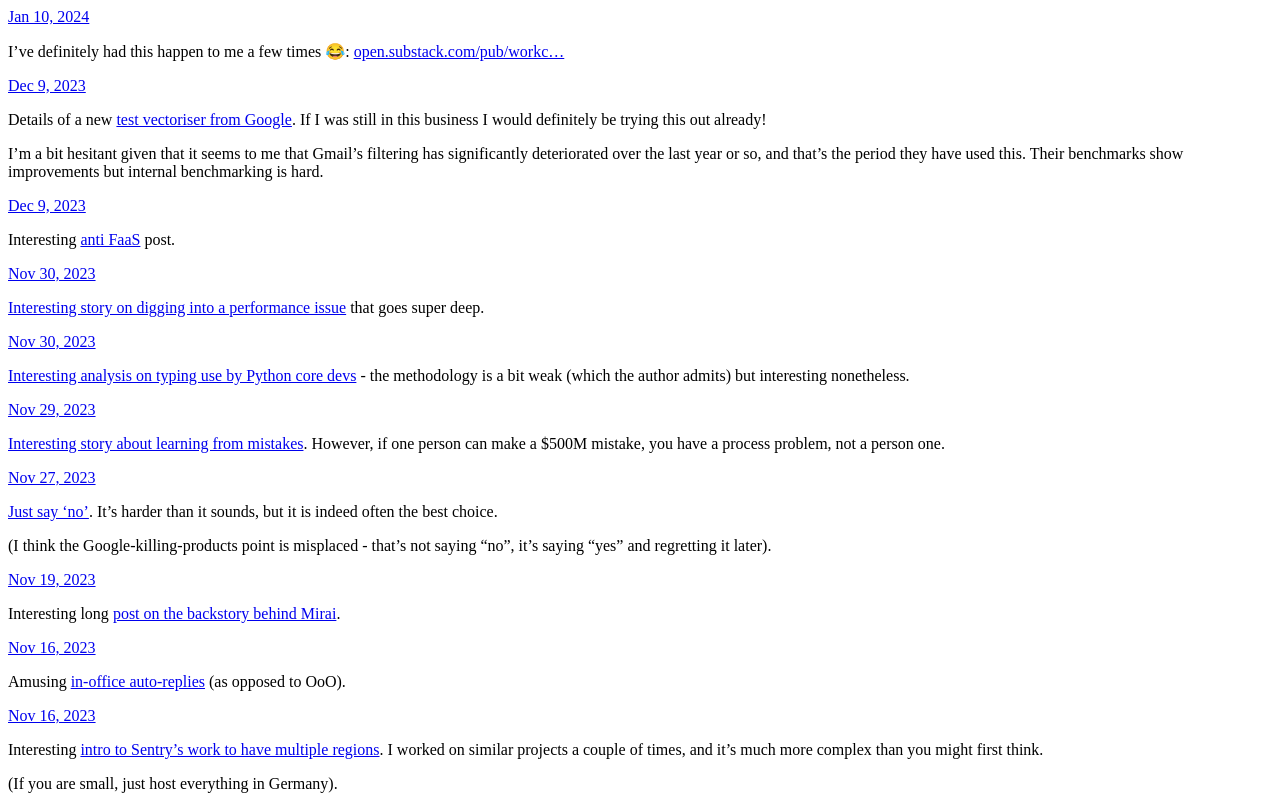
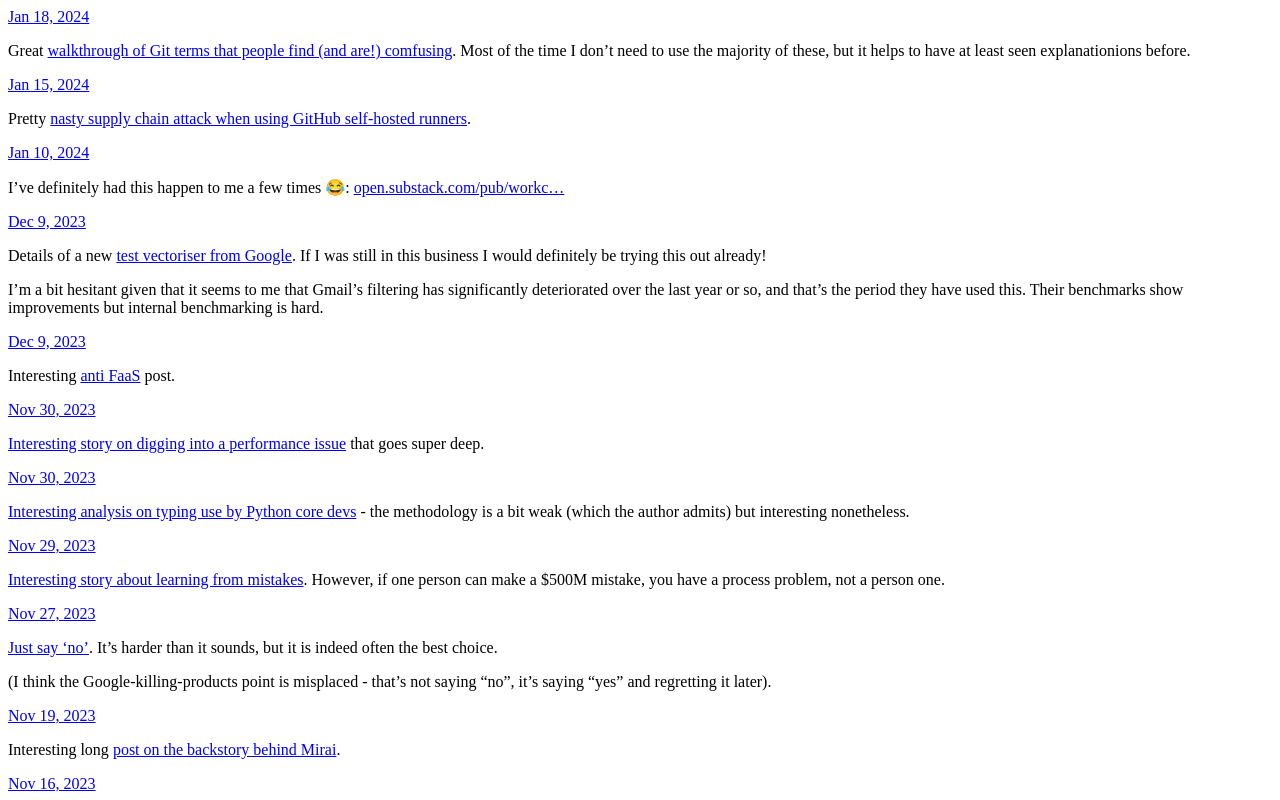
Before and after one commit to tonyandrewmeyer/micro-blog, a plain HTML site: page index.html in a window 1280 px wide. Shown: the top 800 px of the page. Drawn offline with Linux system fonts and the light colour scheme.

Commit message:
Archiving from Micro.blog.

```diff
--- a/index.html
+++ b/index.html
@@ -21,6 +21,28 @@
 <div class="h-feed">
 
 
+
+	  <div class="h-entry">
+
+
+		<a href="https://tonyandrewmeyer.blog/2024/01/18/great-walkthrough-of.html" class="u-url"><time class="dt-published" datetime="2024-01-18 19:37:32 &#43;1200">Jan 18, 2024</time></a>
+
+		<div class="e-content">
+			 <p>Great <a href="https://jvns.ca/blog/2023/11/01/confusing-git-terminology/">walkthrough of Git terms that people find (and are!) comfusing</a>. Most of the time I don&rsquo;t need to use the majority of these, but it helps to have at least seen explanationions before.</p>
+
+		</div>
+	  </div>
+
+	  <div class="h-entry">
+
+
+		<a href="https://tonyandrewmeyer.blog/2024/01/15/pretty-nasty-supply.html" class="u-url"><time class="dt-published" datetime="2024-01-15 09:37:54 &#43;1200">Jan 15, 2024</time></a>
+
+		<div class="e-content">
+			 <p>Pretty <a href="https://johnstawinski.com/2024/01/11/playing-with-fire-how-we-executed-a-critical-supply-chain-attack-on-pytorch/">nasty supply chain attack when using GitHub self-hosted runners</a>.</p>
+
+		</div>
+	  </div>
 
 	  <div class="h-entry">
 
```
